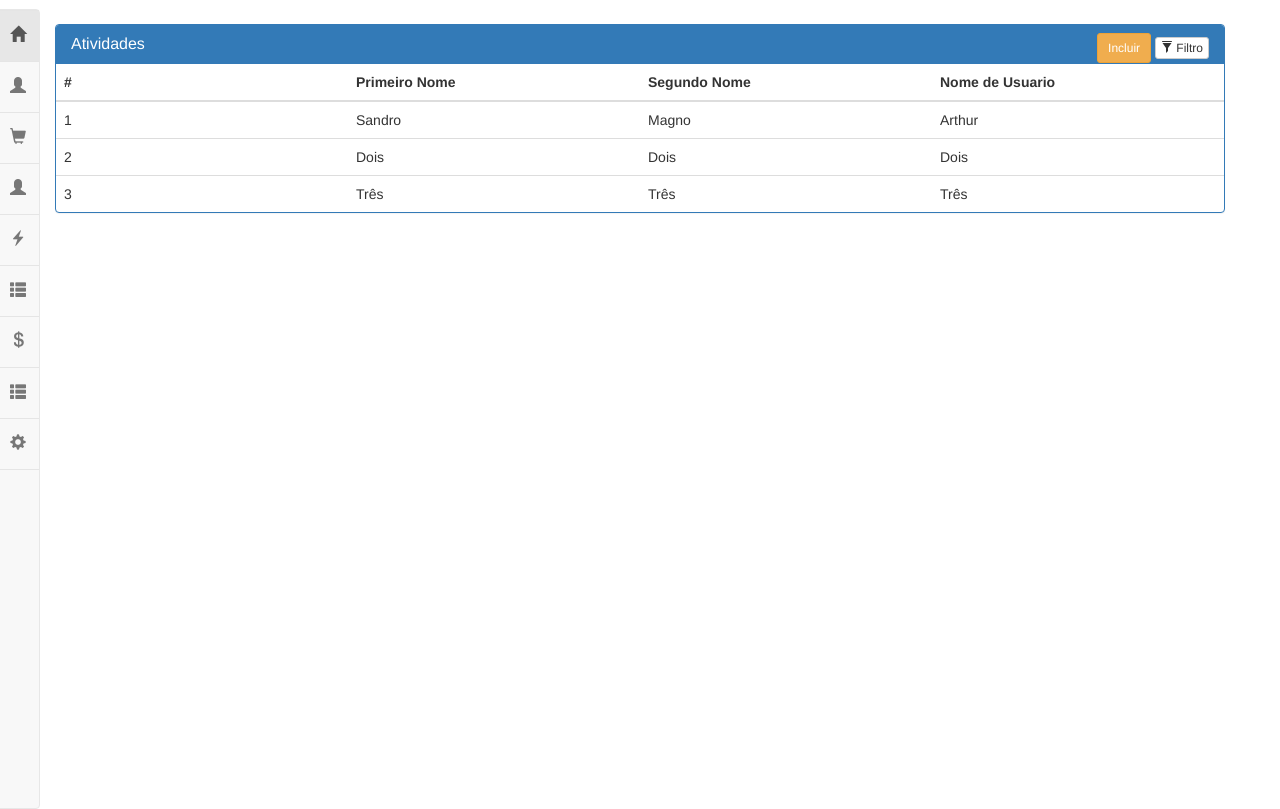
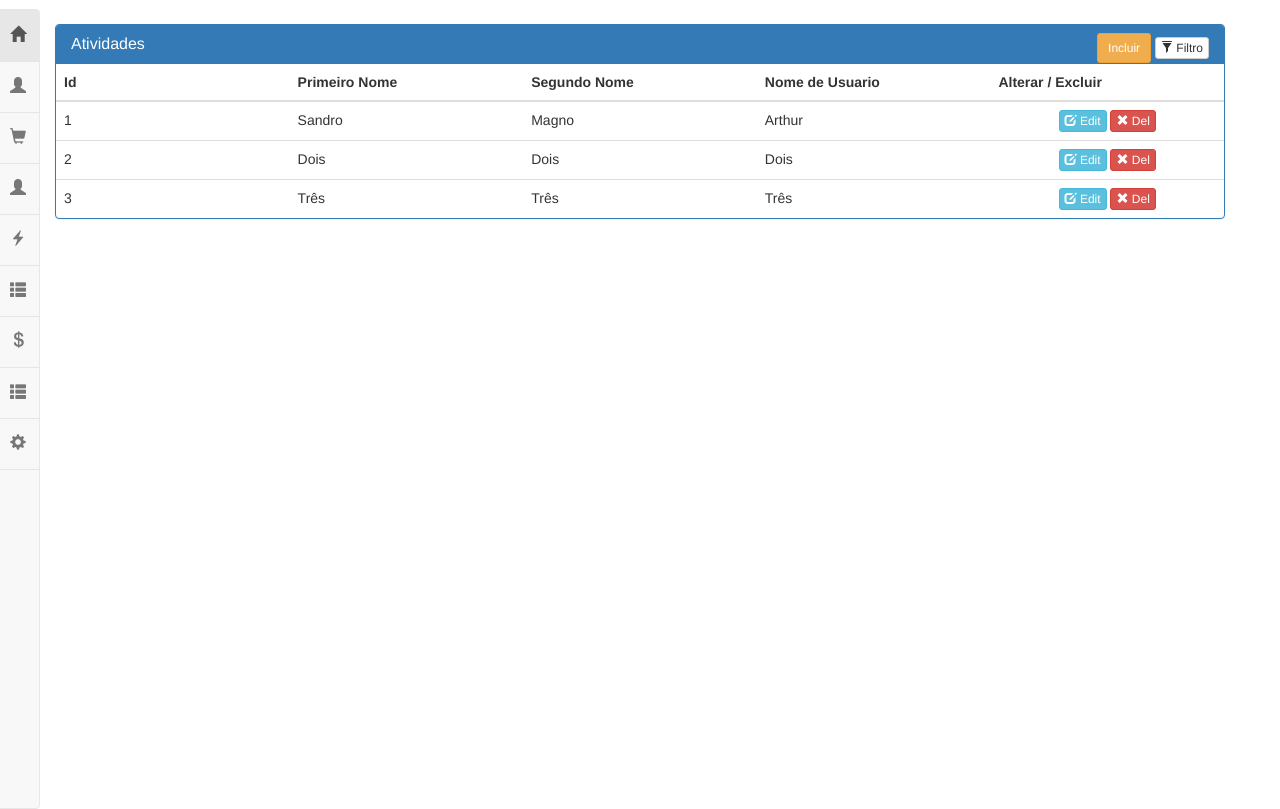
Before and after one commit to magnofaustino/sisfit_facol, a PHP site: page /atividades.php in a window 1280 px wide. Shown: the part 51-860 px from the top of the page. Run offline with PHP 8.4, Linux system fonts and the light colour scheme.

Commit message:
Botões editar e excluir grid de atividades

```diff
--- a/atividades.php
+++ b/atividades.php
@@ -21,10 +21,11 @@ include "menu.php";
             <table class="table">
                 <thead>
                     <tr class="filters">
-                        <th><input type="text" class="form-control" placeholder="#" disabled></th>
+                        <th><input type="text" class="form-control" placeholder="Id" disabled></th>
                         <th><input type="text" class="form-control" placeholder="Primeiro Nome" disabled></th>
                         <th><input type="text" class="form-control" placeholder="Segundo Nome" disabled></th>
                         <th><input type="text" class="form-control" placeholder="Nome de Usuario" disabled></th>
+                        <th><input type="text" class="form-control" placeholder="Alterar / Excluir" disabled></th>
                     </tr>
                 </thead>
                 <tbody>
@@ -33,18 +34,21 @@ include "menu.php";
                         <td>Sandro</td>
                         <td>Magno</td>
                         <td>Arthur</td>
+                        <td class="text-center"><a class='btn btn-info btn-xs' href="#"><span class="glyphicon glyphicon-edit"></span> Edit</a> <a href="#" class="btn btn-danger btn-xs"><span class="glyphicon glyphicon-remove"></span> Del</a></td>
                     </tr>
                     <tr>
                         <td>2</td>
                         <td>Dois</td>
                         <td>Dois</td>
                         <td>Dois</td>
+                        <td class="text-center"><a class='btn btn-info btn-xs' href="#"><span class="glyphicon glyphicon-edit"></span> Edit</a> <a href="#" class="btn btn-danger btn-xs"><span class="glyphicon glyphicon-remove"></span> Del</a></td>
                     </tr>
                     <tr>
                         <td>3</td>
                         <td>Três</td>
                         <td>Três</td>
                         <td>Três</td>
+                        <td class="text-center"><a class='btn btn-info btn-xs' href="#"><span class="glyphicon glyphicon-edit"></span> Edit</a> <a href="#" class="btn btn-danger btn-xs"><span class="glyphicon glyphicon-remove"></span> Del</a></td>
                     </tr>
                 </tbody>
             </table>
```
